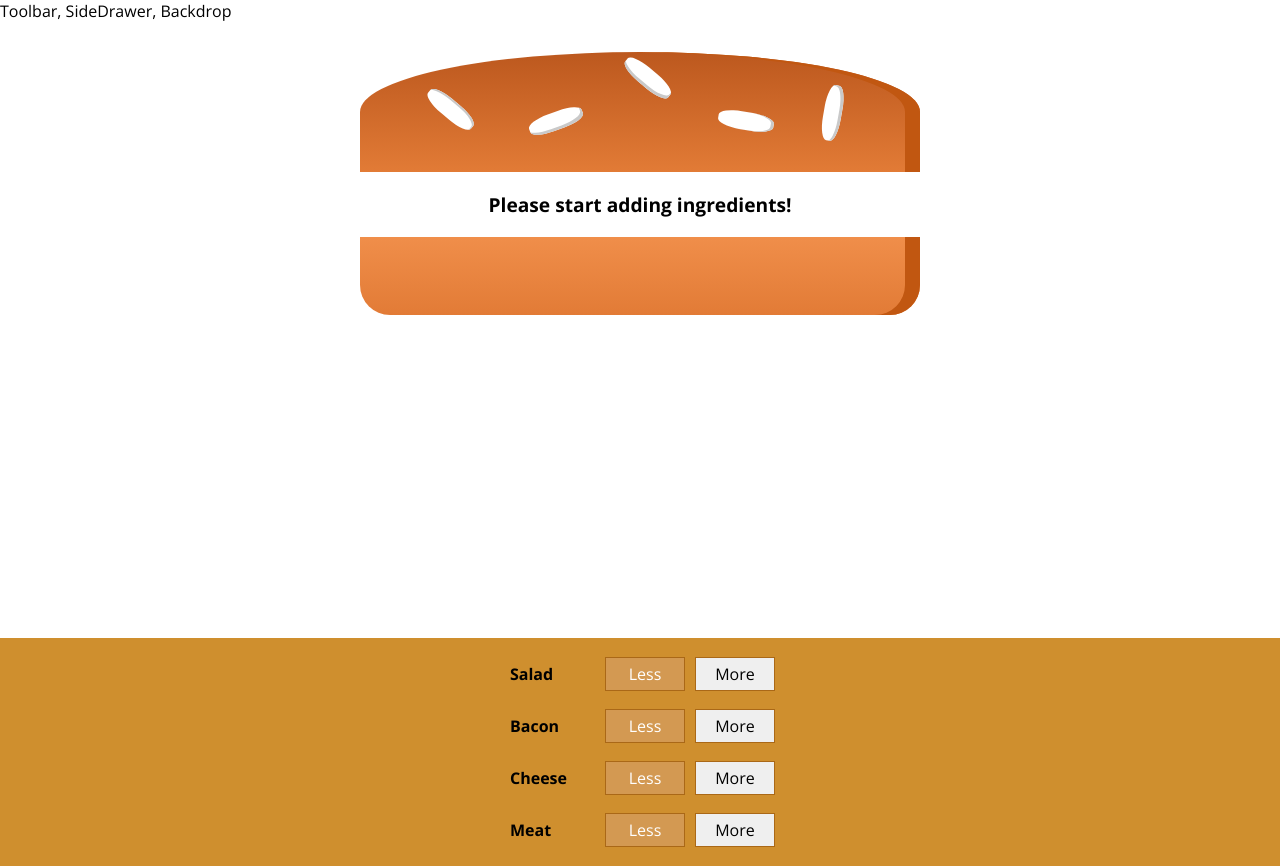
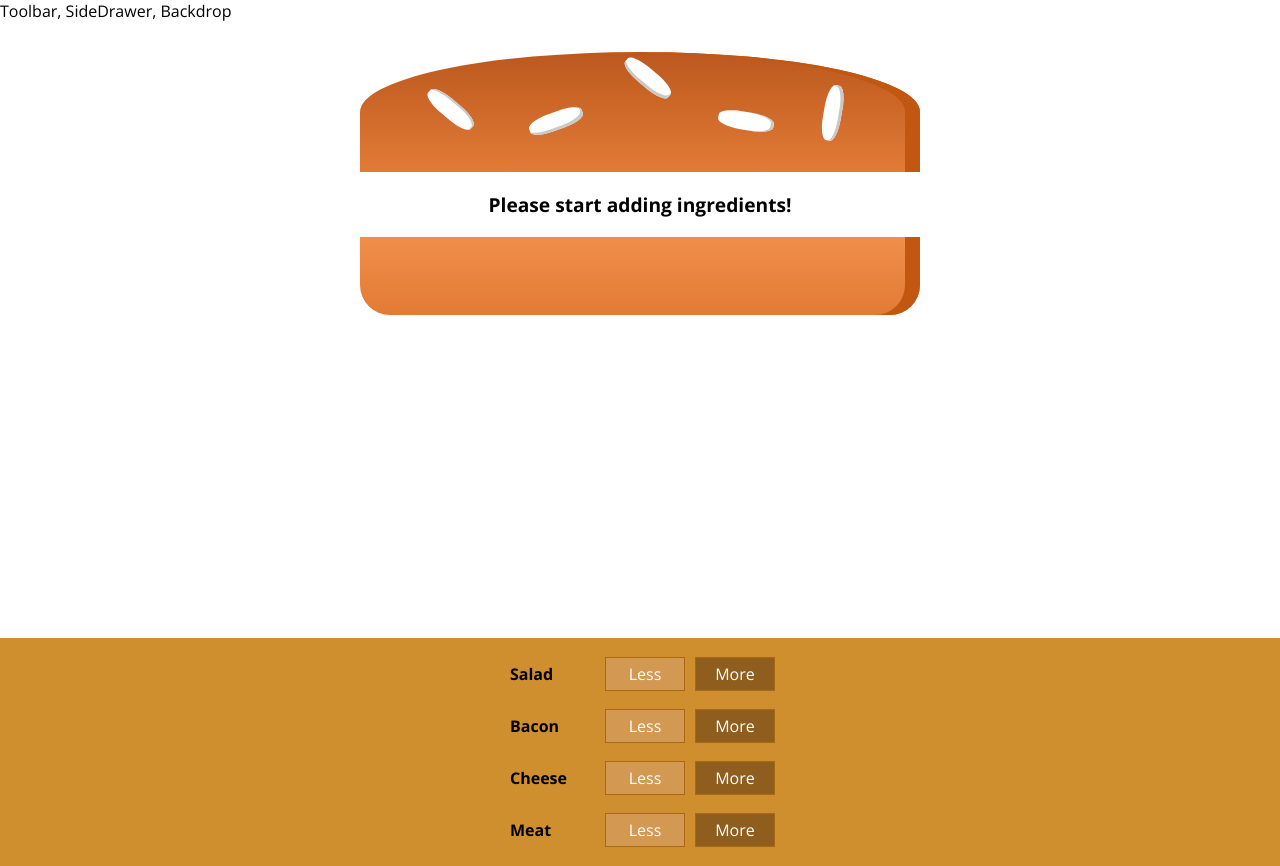
Before and after one commit to freeWillee/burger-builder, a React (Create React App) app: page / in a window 1280 px wide. Built offline with nearby package versions, Linux system fonts and the light colour scheme.

Commit message:
Hookup state to components

```diff
--- a/src/components/Burger/BuildControls/BuildControl/BuildControl.js
+++ b/src/components/Burger/BuildControls/BuildControl/BuildControl.js
@@ -5,7 +5,7 @@
     <div className={classes.BuildControl}>
         <div className={classes.Label}>{props.label}</div>
         <button className={classes.Less}>Less</button>
-        <button className={classes.more}>More</button>
+        <button className={classes.More} onClick={props.added}>More</button>
     </div>
 );
 
--- a/src/components/Burger/BuildControls/BuildControls.js
+++ b/src/components/Burger/BuildControls/BuildControls.js
@@ -13,7 +13,11 @@
 const buildControls = (props) => (
     <div className={classes.BuildControls}>
         {controls.map(ctrl => (
-            <BuildControl key={ctrl.label} label={ctrl.label} />
+            <BuildControl
+                key={ctrl.label}
+                label={ctrl.label}
+                added={() => props.ingredientAdded(ctrl.type)}
+            />
         ))}
     </div>
 )
--- a/src/containers/BurgerBuilder/BurgerBuilder.js
+++ b/src/containers/BurgerBuilder/BurgerBuilder.js
@@ -3,6 +3,12 @@
 import Burger from '../../components/Burger/Burger'
 import BuildControls from '../../components/Burger/BuildControls/BuildControls'
 
+const INGREDIENT_PRICES = {
+    salad: 0.5,
+    cheese: 0.4,
+    meat: 1.3,
+    bacon: 0.7
+}
 class BurgerBuilder extends Component {
     state = {
         ingredients: {
@@ -10,14 +16,33 @@
             bacon: 0,
             cheese: 0,
             meat: 0
-        }
+        },
+        totalPrice: 4
+    }
+
+    addIngredientHandler = (type) => {
+        const oldCount = this.state.ingredients[type];
+        const updatedCount = oldCount + 1;
+        const updatedIngredients = {
+            ...this.state.ingredients
+        };
+        updatedIngredients[type] = updatedCount;
+        const priceAddition = INGREDIENT_PRICES[type];
+        const oldPrice = this.state.totalPrice;
+        const newPrice = oldPrice + priceAddition;
+        this.setState({
+            totalPrice: newPrice,
+            ingredients: updatedIngredients
+        })
     }
 
     render() {
         return (
             <Aux>
                 <Burger ingredients={this.state.ingredients} />
-                <BuildControls />
+                <BuildControls
+                    ingredientAdded={this.addIngredientHandler}
+                />
             </Aux>
         );
     }
```
